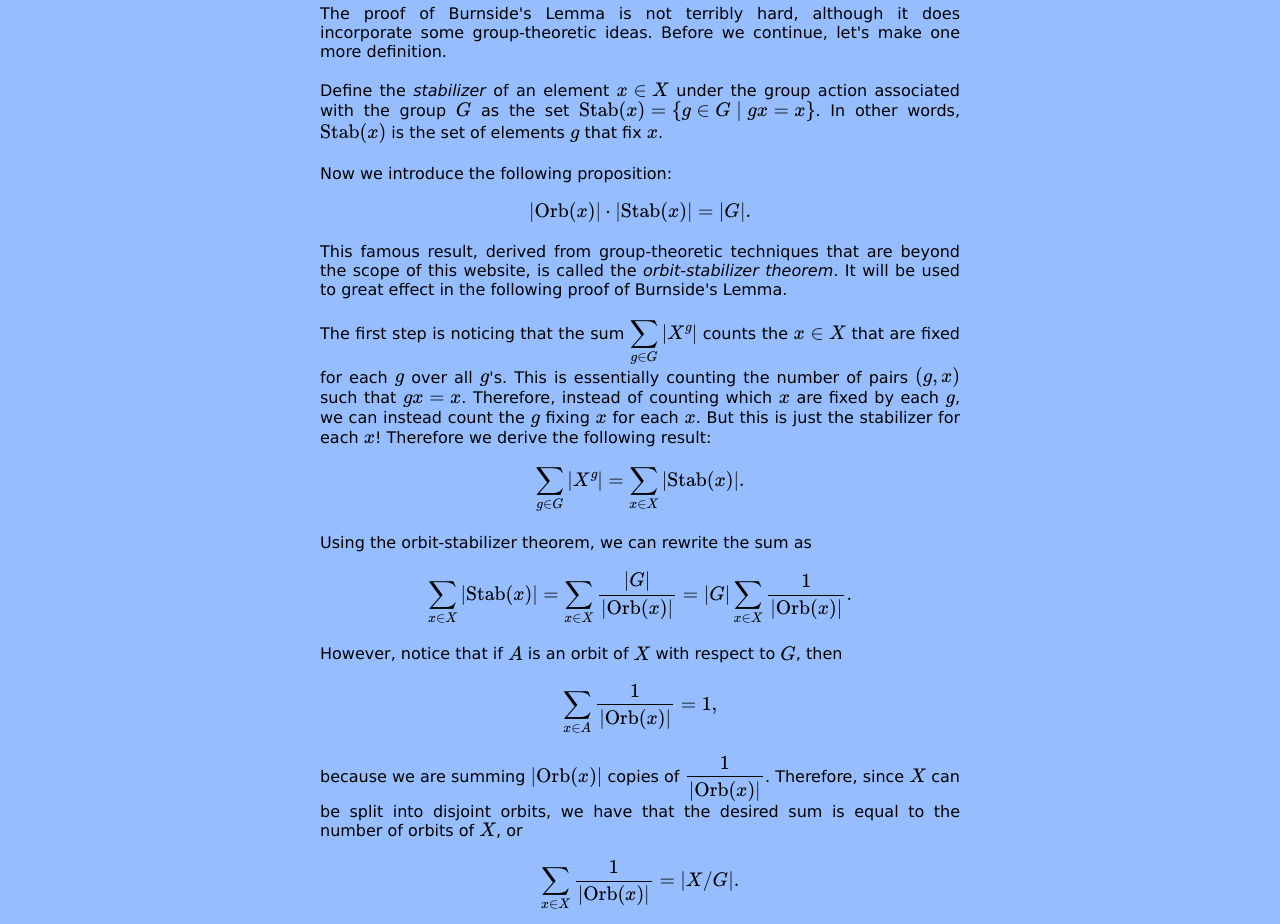
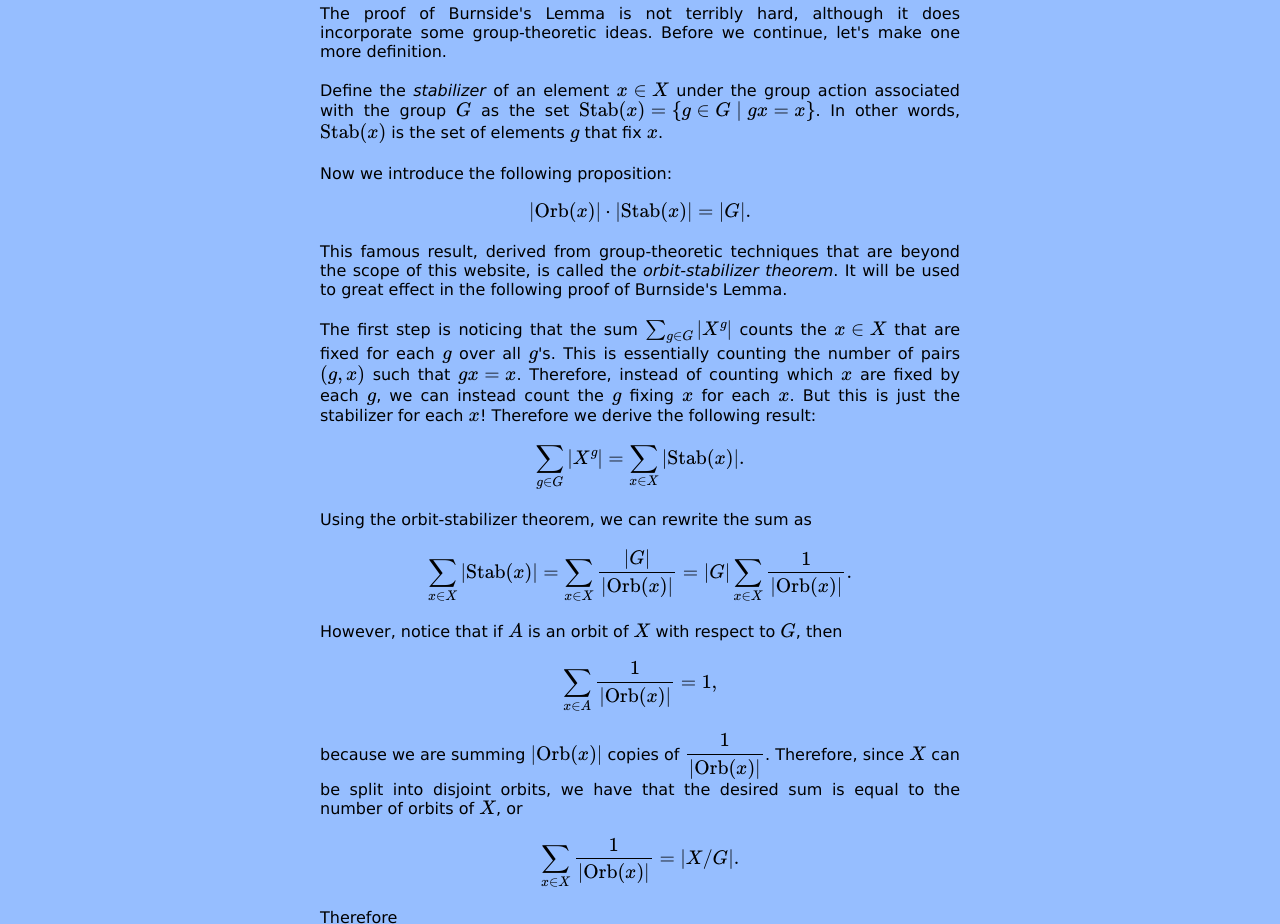
Before and after one commit to szhu20/Project, a plain HTML site: page proof.html in a window 1280 px wide. Shown: the part 162-1086 px from the top of the page. Drawn offline with nearby package versions, Linux system fonts and the light colour scheme; some packages are replaced by stand-ins of ours.

Commit message:
minor adjustments

```diff
--- a/proof.html
+++ b/proof.html
@@ -39,7 +39,7 @@
   Now we introduce the following proposition:$$|\text{Orb}(x)|\cdot |\text{Stab}(x)|=|G|.$$ This famous result, derived from group-theoretic techniques that are beyond the scope of this website, is called the <i>orbit-stabilizer theorem</i>. It will be used to great effect in the following proof of Burnside's Lemma.
 </p>
 <p>
-  The first step is noticing that the sum $\displaystyle\sum_{g\in G}|X^g|$ counts the $x\in X$ that are fixed for each $g$ over all $g$'s. This is essentially counting the number of pairs $(g,x)$ such that $gx=x$. Therefore, instead of counting which $x$ are fixed by each $g$, we can instead count the $g$ fixing $x$ for each $x$. But this is just the stabilizer for each $x$! Therefore we derive the following result: $$\sum_{g\in G}|X^g|=\sum_{x\in X}|\text{Stab}(x)|.$$ Using the orbit-stabilizer theorem, we can rewrite the sum as $$\sum_{x\in X}|\text{Stab}(x)|=\sum_{x\in X}\dfrac{|G|}{|\text{Orb}(x)|}=|G|\sum_{x\in X}\dfrac{1}{|\text{Orb}(x)|}.$$ However, notice that if $A$ is an orbit of $X$ with respect to $G$, then $$\sum_{x\in A}\dfrac{1}{|\text{Orb}(x)|}=1,$$ because we are summing $|\text{Orb}(x)|$ copies of $\dfrac{1}{|\text{Orb}(x)|}$. Therefore, since $X$ can be split into disjoint orbits, we have that the desired sum is equal to the number of orbits of $X$, or $$\sum_{x\in X}\dfrac{1}{|\text{Orb}(x)|}=|X/G|.$$ Therefore $$\sum_{g\in G}|X^g|=|G||X/G|,$$ as desired. $\square$
+  The first step is noticing that the sum $\sum_{g\in G}|X^g|$ counts the $x\in X$ that are fixed for each $g$ over all $g$'s. This is essentially counting the number of pairs $(g,x)$ such that $gx=x$. Therefore, instead of counting which $x$ are fixed by each $g$, we can instead count the $g$ fixing $x$ for each $x$. But this is just the stabilizer for each $x$! Therefore we derive the following result: $$\sum_{g\in G}|X^g|=\sum_{x\in X}|\text{Stab}(x)|.$$ Using the orbit-stabilizer theorem, we can rewrite the sum as $$\sum_{x\in X}|\text{Stab}(x)|=\sum_{x\in X}\dfrac{|G|}{|\text{Orb}(x)|}=|G|\sum_{x\in X}\dfrac{1}{|\text{Orb}(x)|}.$$ However, notice that if $A$ is an orbit of $X$ with respect to $G$, then $$\sum_{x\in A}\dfrac{1}{|\text{Orb}(x)|}=1,$$ because we are summing $|\text{Orb}(x)|$ copies of $\dfrac{1}{|\text{Orb}(x)|}$. Therefore, since $X$ can be split into disjoint orbits, we have that the desired sum is equal to the number of orbits of $X$, or $$\sum_{x\in X}\dfrac{1}{|\text{Orb}(x)|}=|X/G|.$$ Therefore $$\sum_{g\in G}|X^g|=|G||X/G|,$$ as desired. $\square$
 </p>
 
   <a id="prev" href="application.html">Solving the Wheel Problem</a>
```
